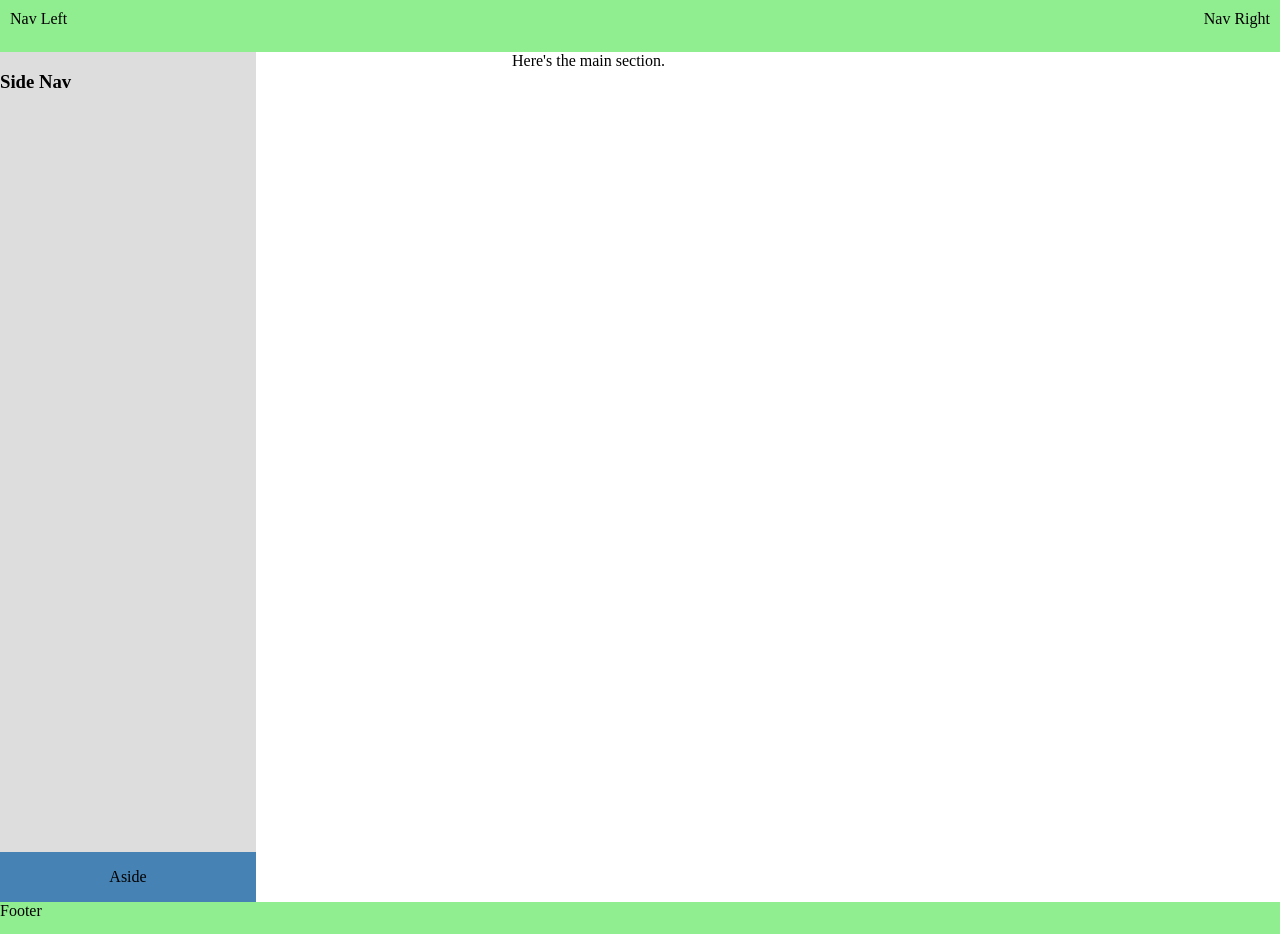
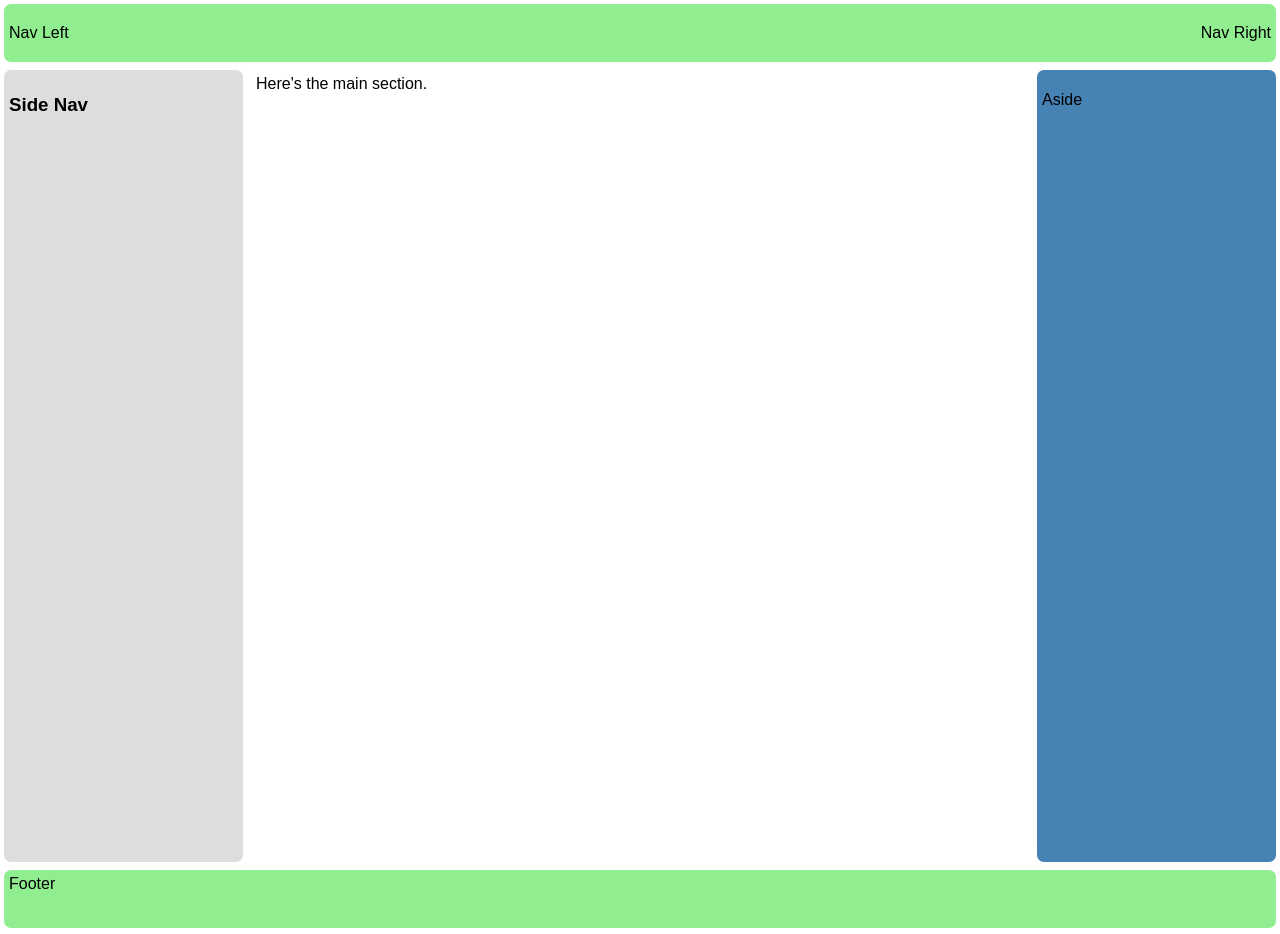
Before and after one commit to nplayfair/advbootcamp, a plain HTML site: page holygrail/index.html in a window 1280 px wide. Drawn offline with Linux system fonts and the light colour scheme.

Commit message:
column layout

```diff
--- /dev/null
+++ b/holygrail/column.css
@@ -0,0 +1,56 @@
+body {
+  display: flex;
+  flex-direction: column;
+  margin: 0;
+  min-height: 100vh;
+  font-family: sans-serif;
+}
+
+header {
+  display: flex;
+  justify-content: space-between;
+}
+
+main > *, header, footer {
+  margin: 4px;
+  padding: 5px;
+  border-radius: 7px;
+}
+
+main {
+  display: flex;
+  min-height: 800px;
+}
+
+article {
+  flex: 4 0 60%;
+  /* padding: 10px; */
+}
+
+nav {
+  background-color: #ddd;
+  flex: 0.5 1 20%;
+  order: -1;
+}
+
+aside {
+  background-color: steelblue;
+  flex: 0.5 1 20%;
+}
+
+header, footer {
+  background-color: lightgreen;
+  align-items: center;
+  min-height: 3em;
+}
+
+@media screen and (max-width: 640px) {
+  main {
+    flex-direction: column;
+    flex-grow: 1;
+  }
+
+  article {
+    order: -2;
+  }
+}
--- a/holygrail/index.html
+++ b/holygrail/index.html
@@ -2,7 +2,7 @@
 <html lang="en" dir="ltr">
   <head>
     <meta charset="utf-8">
-    <link rel="stylesheet" href="styles.css">
+    <link rel="stylesheet" href="column.css">
     <title>Holy Grail</title>
   </head>
   <body>
--- a/holygrail/styles.css
+++ b/holygrail/styles.css
@@ -38,7 +38,7 @@ article {
 }
 
 article {
-  margin-left: 10px;
+
 }
 
 footer {
```
